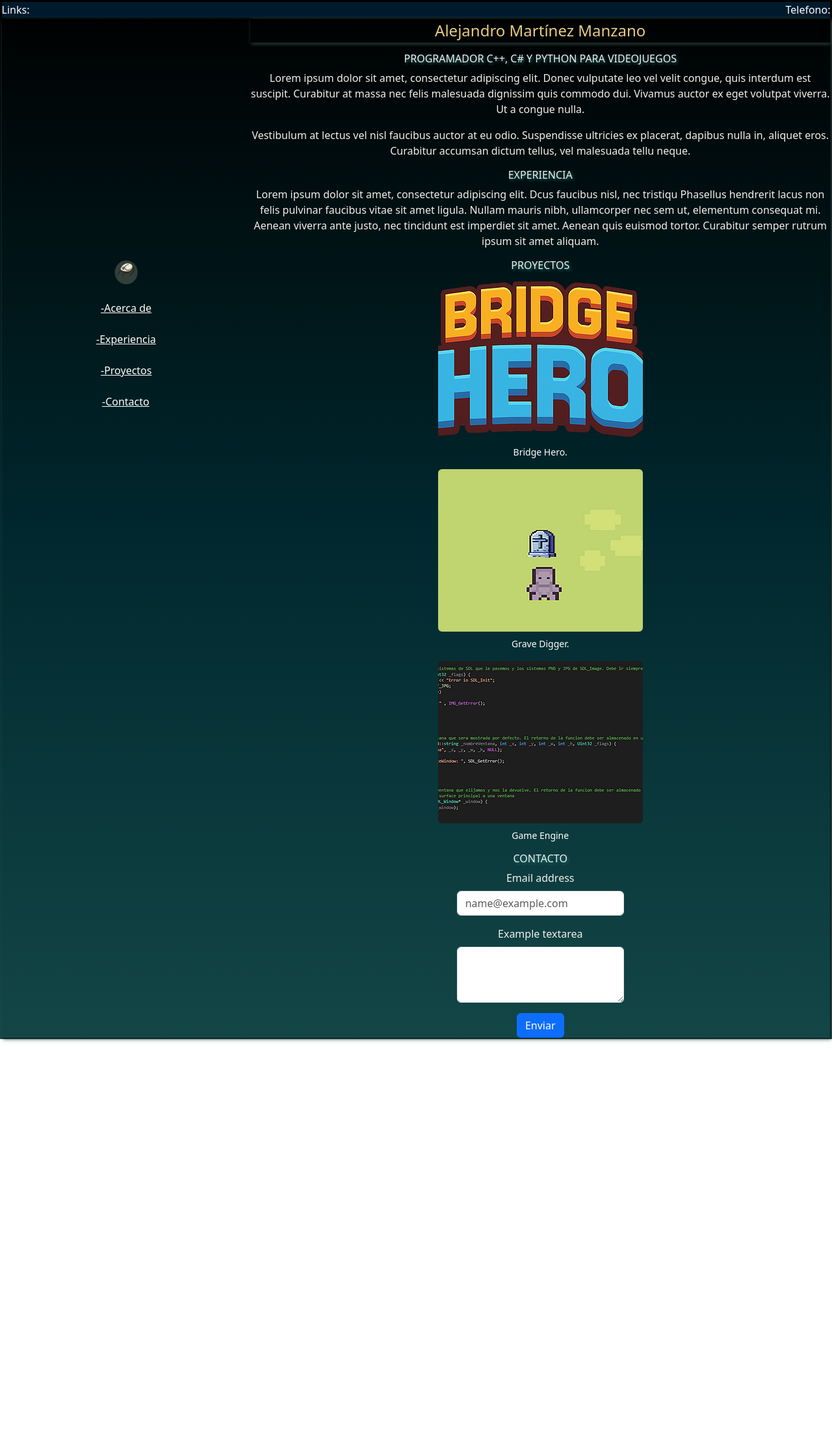
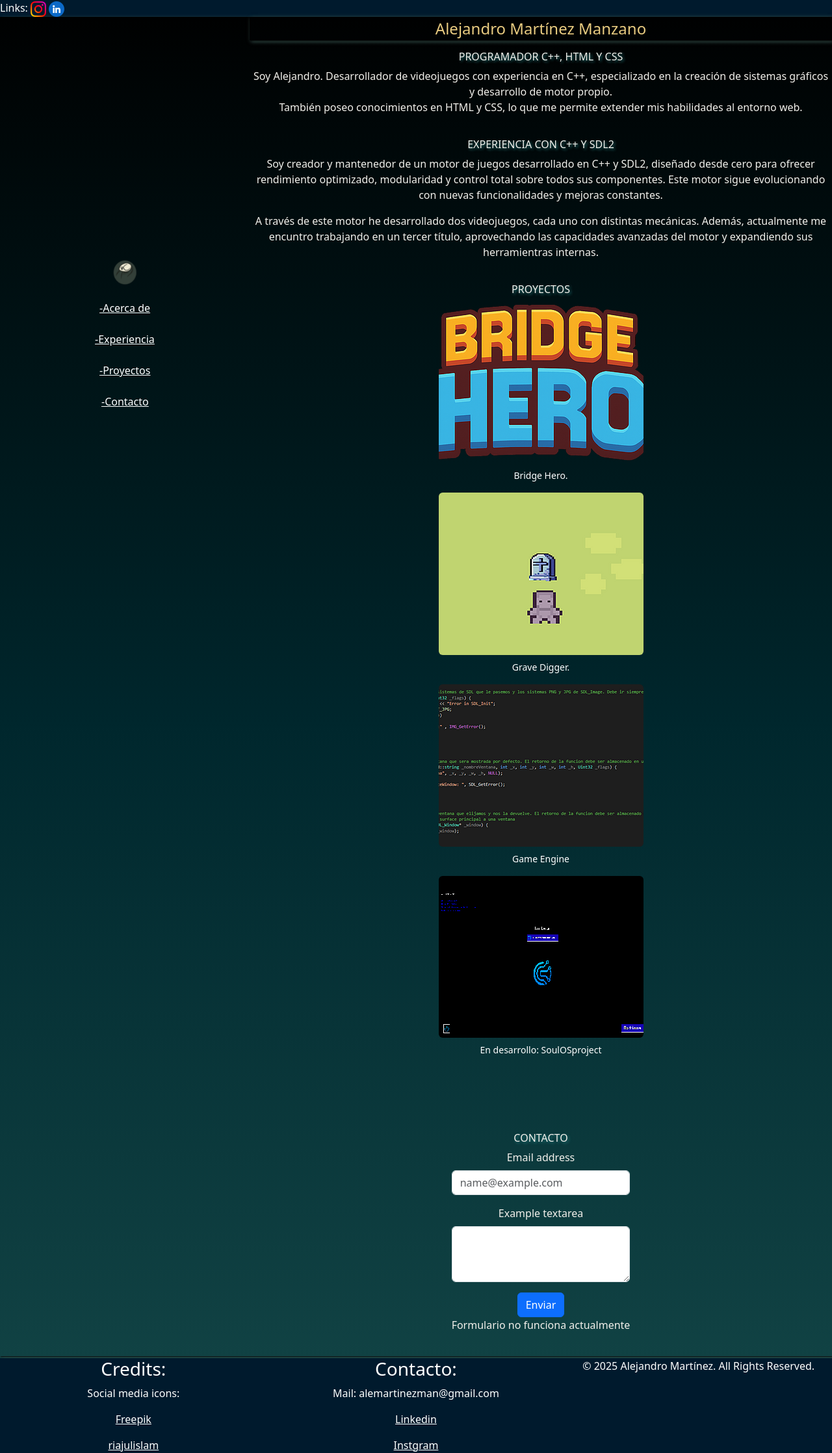
Before and after one commit to TriopsStudios/WEB-Landingpage-example, a plain HTML site: page index.html in a window 1280 px wide. Shown: the whole page at 65% size. Before the commit the page ends 1599 px from the top, so only its background shows below. Drawn offline with nearby package versions, Linux system fonts and the light colour scheme.

Commit message:
Varios cambios en HTML y CSS. Añadidos iconos

```diff
--- a/css/estilos.css
+++ b/css/estilos.css
@@ -13,7 +13,7 @@ Alabaster #F2F0EB
     justify-content: space-between;
 
     background-color: #001a2d;
-     margin:0.2%;
+
 }
 
 .navBarContainer{
@@ -50,7 +50,7 @@ body{
 
 
     box-shadow: 1px 1px 2px black, 2px 2px 6px #3F5E5A;
-    margin:0.2%;
+    margin-bottom:0.2%;
 }
 
 h1{
@@ -68,11 +68,14 @@ font-size: 100%;
      justify-content: center; /* Centra horizontalmente */
   align-items: center;     /* Centra verticalmente */
   width: 70%;
+
+
 }
 
 .flexItem{
     flex:1;
     text-align: center;
+    margin-bottom:20px;
 }
 
 .menuLateral{
@@ -85,6 +88,7 @@ font-size: 100%;
   justify-content: top; /* Centra horizontalmente */
   align-items: center;     /* Centra verticalmente */
   width:20%;
+
 }
 
 #proyectos{
@@ -92,6 +96,7 @@ font-size: 100%;
       flex-direction: column;
   justify-content: top; /* Centra horizontalmente */
   align-items: center;     /* Centra verticalmente */
+  margin-bottom:100px;
 }
 
 @keyframes aumentarTamañoLetra {
@@ -171,3 +176,9 @@ a:hover{
 a:not(:hover){
      animation: reducirTamañoLetra 0.5s linear forwards, moverTextoAIzquierda 0.5s linear forwards, cambiarColorLetraInversa 0.5s linear forwards;
 }
+
+footer{
+     background-color: #001a2d;
+     color: white;
+
+}
--- a/index.html
+++ b/index.html
@@ -13,11 +13,11 @@
 <body>
     <div class="barraPrimera">
         <div>
-            Links:
+             Links:
+            <a href="https://www.instagram.com/alexmmusic97/?hl=es" target="_blank"><img src="images/icons/instagram.png" class="img-fluid" alt="instagram" height="20px;" ></a>
+            <a href="https://www.linkedin.com/in/alejandro-martínez-manzano-29a3bb21a/" target="_blank"><img src="images/icons/linkedin.png" class="img-fluid" alt="instagram" height="20px;" ></a>
         </div>
-        <div>
-            Telefono:
-        </div>
+
 
 
     </div><!--.BarraPrimera END-->
@@ -35,29 +35,46 @@
            <div class="contenidoLateral" >
                 <div class="flexItem" id="about">
                     <p style="color: #e8cb80; font-size: 150%; box-shadow: 1px 1px 2px black, 2px 2px 6px #3F5E5A">Alejandro Martínez Manzano</p>
-                    <h1>PROGRAMADOR C++, C# Y PYTHON PARA VIDEOJUEGOS</h1>
-                    <p>Lorem ipsum dolor sit amet, consectetur adipiscing elit. Donec vulputate leo vel velit congue, quis interdum est suscipit. Curabitur at massa nec felis malesuada dignissim quis commodo dui. Vivamus auctor ex eget volutpat viverra. Ut a congue nulla.</p>
-                    <p>Vestibulum at lectus vel nisl faucibus auctor at eu odio. Suspendisse ultricies ex placerat, dapibus nulla in, aliquet eros. Curabitur accumsan dictum tellus, vel malesuada tellu  neque.</p>
+                    <h1>PROGRAMADOR C++, HTML Y CSS</h1>
+                    <p>Soy Alejandro. Desarrollador de videojuegos con experiencia en C++,
+                       especializado en la creación de sistemas gráficos y desarrollo de motor propio.
+
+                       <br>
+                       También poseo conocimientos en HTML y CSS, lo que me permite extender mis habilidades
+                       al entorno web.
+                    </p>
                 </div>
                 <div class="flexItem" id="experiencia">
 
-                    <h2>EXPERIENCIA</h2>
-                    <p>Lorem ipsum dolor sit amet, consectetur adipiscing elit. Dcus faucibus nisl, nec tristiqu Phasellus hendrerit lacus non felis pulvinar faucibus vitae sit amet ligula. Nullam mauris nibh, ullamcorper nec sem ut, elementum consequat mi. Aenean viverra ante justo, nec tincidunt est imperdiet sit amet. Aenean quis euismod tortor. Curabitur semper rutrum ipsum sit amet aliquam.</p>
-
+                    <h2>EXPERIENCIA CON C++ Y SDL2</h2>
+                    <p>Soy creador y mantenedor de un motor de juegos desarrollado en C++ y SDL2,
+                        diseñado desde cero para ofrecer rendimiento optimizado, modularidad y
+                        control total sobre todos sus componentes. Este motor sigue evolucionando con nuevas funcionalidades
+                        y mejoras constantes.
+                    </p>
+                    <p>
+                        A través de este motor he desarrollado dos videojuegos, cada uno con distintas mecánicas.
+                        Además, actualmente me encuntro trabajando en un tercer título, aprovechando las capacidades
+                        avanzadas del motor y expandiendo sus herramientras internas.
+                    </p>
                 </div>
                 <div class="flexItem" id="proyectos">
                     <h2>PROYECTOS</h2>
                     <figure class="figure">
-                        <img src="images/bridgeHero.png" class="figure-img img-fluid rounded" alt="...">
+                        <img src="images/bridgeHero.png" class="figure-img img-fluid rounded" alt="Bridge Hero">
                         <figcaption class="figure-caption">Bridge Hero.</figcaption>
                     </figure>
                      <figure class="figure">
-                        <img src="images/graveDigger.png" class="figure-img img-fluid rounded" alt="...">
+                        <img src="images/graveDigger.png" class="figure-img img-fluid rounded" alt="Grave Digger">
                         <figcaption class="figure-caption">Grave Digger.</figcaption>
                     </figure>
                      <figure class="figure">
-                        <img src="images/gameEngine.png" class="figure-img img-fluid rounded" alt="...">
+                        <img src="images/gameEngine.png" class="figure-img img-fluid rounded" alt="SDL2 game engine">
                         <figcaption class="figure-caption">Game Engine</figcaption>
+                    </figure>
+                    <figure class="figure">
+                        <img src="images/soulos.png" class="figure-img img-fluid rounded" alt="...">
+                        <figcaption class="figure-caption">En desarrollo: SoulOSproject</figcaption>
                     </figure>
 
                 </div><!--#proyectos END-->
@@ -73,6 +90,7 @@
                         <textarea class="form-control" id="exampleFormControlTextarea1" rows="3"></textarea>
                     </div>
                     <button type="button" class="btn btn-primary">Enviar</button>
+                    <p>Formulario no funciona actualmente</p>
 
                 </div><!--#contactos END-->
             </div><!--.contenidoLateral END-->
@@ -84,16 +102,34 @@
 
 
 
+<footer style="text-align: center;">
+<div class="row">
+
+<div class=" col-lg-4 col-md-6 col-sm-12">
+<h3>Credits: </h3>
+<p>Social media icons:</p>
+<p><a href="https://www.flaticon.com/authors/freepik">Freepik</a></p>
+<a href="https://www.flaticon.com/authors/riajulislam">riajulislam</a>
+</div>
+
+<div class=" col-lg-4 col-md-6 col-sm-12">
+<h3>Contacto: </h3>
+<p>Mail: alemartinezman@gmail.com</p>
+<p><a href="https://www.linkedin.com/in/alejandro-martínez-manzano-29a3bb21a/" target="_blank">Linkedin</a></p>
+<a href="https://www.instagram.com/alexmmusic97/?hl=es" target="_blank">Instgram</a>
+</div>
+
+<div class=" col-lg-4 col-md-6 col-sm-12">
+
+© 2025 Alejandro Martínez. All Rights Reserved.
+
+</div>
 
 
+</div>
 
 
-
-
-
-
-
-
+</footer>
 
 <!--Bootstrap JS-->
 <script src="https://cdn.jsdelivr.net/npm/bootstrap@5.3.7/dist/js/bootstrap.bundle.min.js" integrity="sha384-ndDqU0Gzau9qJ1lfW4pNLlhNTkCfHzAVBReH9diLvGRem5+R9g2FzA8ZGN954O5Q" crossorigin="anonymous"></script>
```
Also changed, not shown: images/icons/instagram.png (added), images/icons/linkedin.png (added), images/soulos.png (added).
